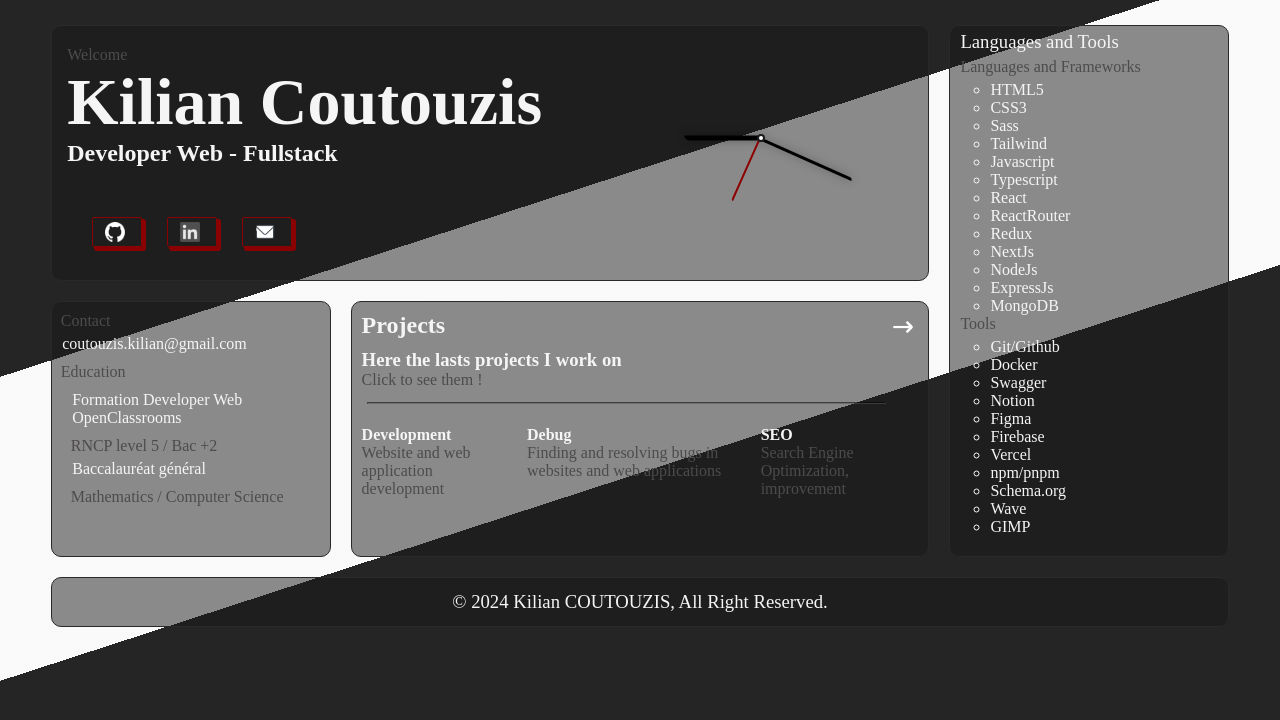
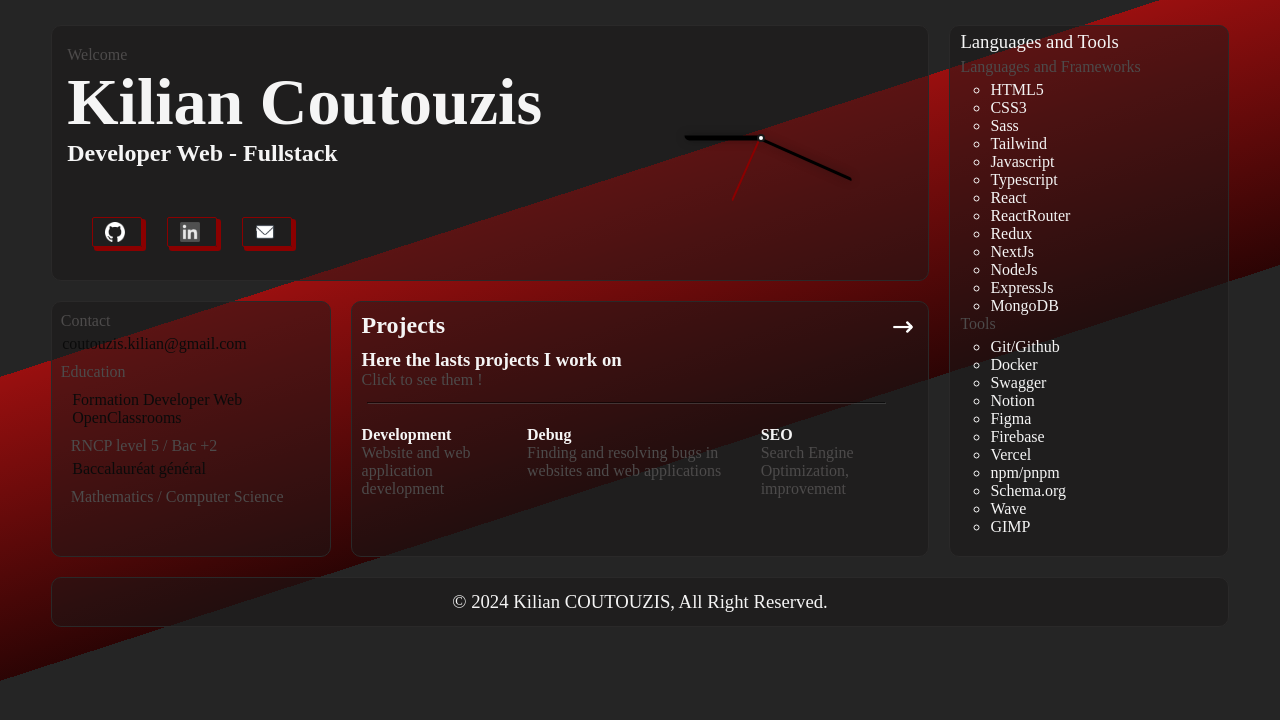
Before and after one commit to Epouvaantail/portfolio, a React (Create React App) app: page / in a window 1280 px wide. Shown: the top 720 px of the page. Built offline with nearby package versions, Linux system fonts and the light colour scheme; a web font is replaced by a local one.

Commit message:
change bg color

```diff
--- a/src/App.css
+++ b/src/App.css
@@ -21,8 +21,7 @@ body, #root {
 }
 
 body {
-  background: rgb(37,37,37);
-  background: linear-gradient(342deg, rgba(37,37,37,1) 44%, rgba(245, 245, 245, 0.589) 44%, rgba(245, 245, 245, 0.545) 69%, rgba(37,37,37,1) 69%);
+  background: linear-gradient(342deg,#252525 44%,hsl(0deg 82.68% 9.4%) 0,hsl(0deg 100% 28.74% / 94%) 69%,#252525 0);
   background-attachment: fixed;
   color: whitesmoke;
   display: flex;
@@ -32,8 +31,8 @@ body {
 }
 
 .light-mode {
-  background: rgb(255,255,255);
-  background: linear-gradient(342deg, whitesmoke 42%, rgba(37,37,37,1) 42%, rgba(37,37,37,1) 70%, whitesmoke 70%);
+  background: linear-gradient(342deg, #e6e2d4 42%, rgb(68 67 67) 42%, rgba(37,37,37,1) 70%, #e6e2d4 42%);
+  background-attachment: fixed;
   color: black
 }
 
@@ -254,6 +253,7 @@ li:hover {
   margin-top: 5px;
   margin-left: 10px;
   font-weight: 200;
+  filter: invert(100%);
 }
 
 .contact ul {
```
